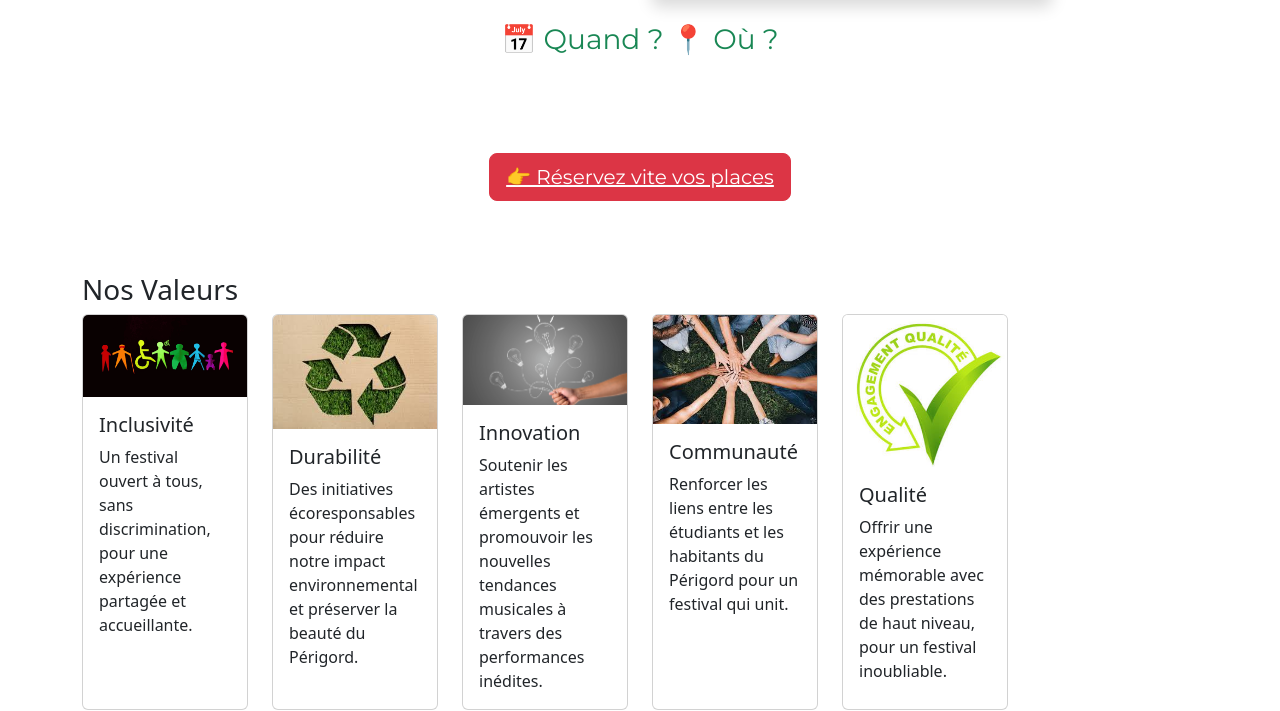
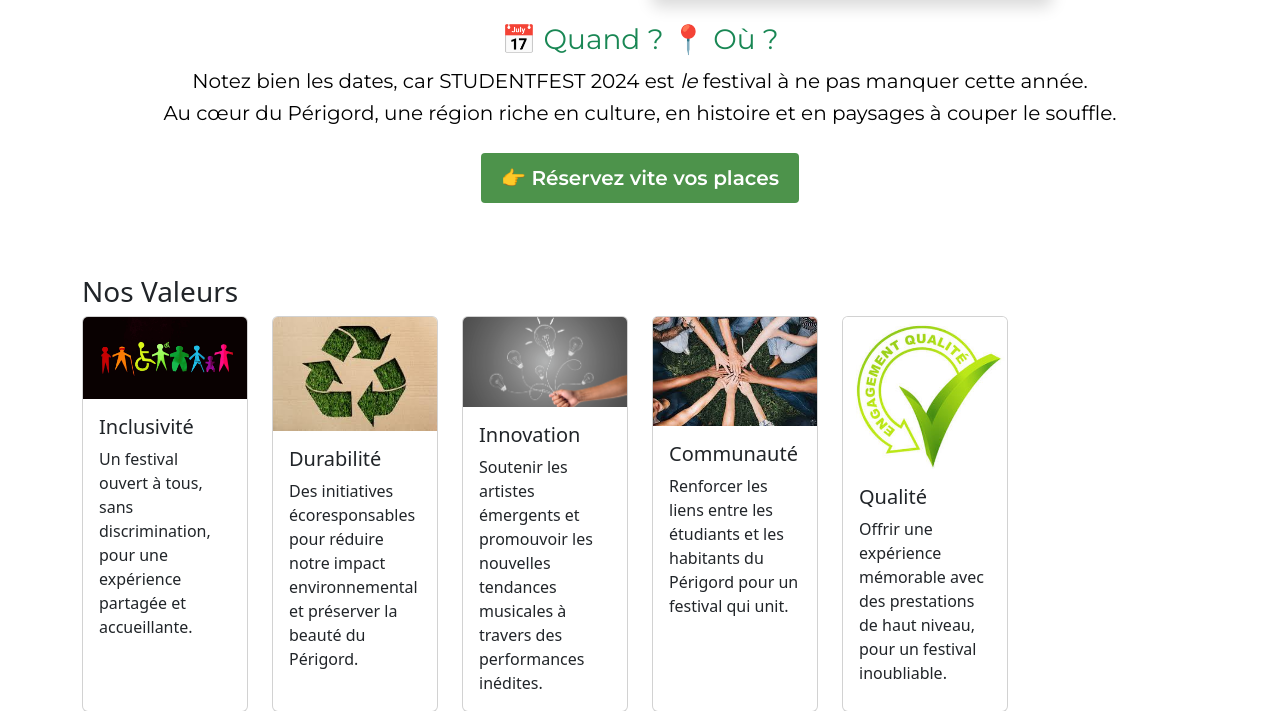
Before and after one commit to Yoshi-OOF/Festival, a PHP site: page / in a window 1280 px wide. Shown: the part 1201-1912 px from the top of the page. Run offline with PHP 8.4, Linux system fonts and the light colour scheme; some libraries are stand-ins or nearby versions.

Commit message:
Modif css présentation

```diff
--- a/index.php
+++ b/index.php
@@ -37,22 +37,21 @@
             margin-bottom: 3rem;
             padding: 1.5rem;
             font-family: 'Montserrat', sans-serif;
-            color: white;
+            color: black;
         }
 
         #presentation h1,
         #presentation h2 {
-            color: white;
+            color: #4D934B;
             font-family: 'Montserrat', sans-serif;
             font-weight: 700;
-            text-shadow: 2px 2px 8px rgba(0, 0, 0, 0.3);
             letter-spacing: 1px;
         }
 
         #presentation p {
             font-size: 1rem;
             line-height: 1.6;
-            color: white;
+            color: black;
         }
 
         #presentation ul {
@@ -66,11 +65,12 @@
             font-weight: 600;
             position: relative;
             padding-left: 1.5rem;
+            color: black;
         }
 
         #presentation ul li::before {
             content: '•';
-            color: #94E9A8;
+            color: #4D934B;
             font-size: 1.2rem;
             position: absolute;
             left: 0;
@@ -78,26 +78,39 @@
         }
 
         #presentation a {
-            color: white;
-            text-decoration: underline;
+            color: #4D934B;
+            text-decoration: none;
+            font-weight: 600;
             transition: color 0.3s ease;
         }
 
         #presentation a:hover {
-            color: #C9F06D;
+            color: #2E6F3B;
         }
 
         #presentation img {
             max-width: 100%;
             height: auto;
             border-radius: 5px;
-            box-shadow: 0 4px 8px rgba(0, 0, 0, 0.15);
-            transition: transform 0.3s ease, box-shadow 0.3s ease;
         }
 
-        #presentation img:hover {
-            transform: scale(1.02);
-            box-shadow: 0 6px 12px rgba(0, 0, 0, 0.2);
+        #presentation .btn {
+            display: inline-block;
+            background-color: #4D934B; /* Bouton vert */
+            color: white;
+            font-weight: 600;
+            padding: 10px 20px;
+            border: none;
+            border-radius: 4px;
+            text-align: center;
+            text-decoration: none;
+            transition: background-color 0.3s ease, transform 0.2s ease;
+            cursor: pointer;
+        }
+
+        #presentation .btn:hover {
+            background-color: #2E6F3B; /* Vert plus foncé au survol */
+            transform: scale(1.05);
         }
     </style>
 </head>
```
